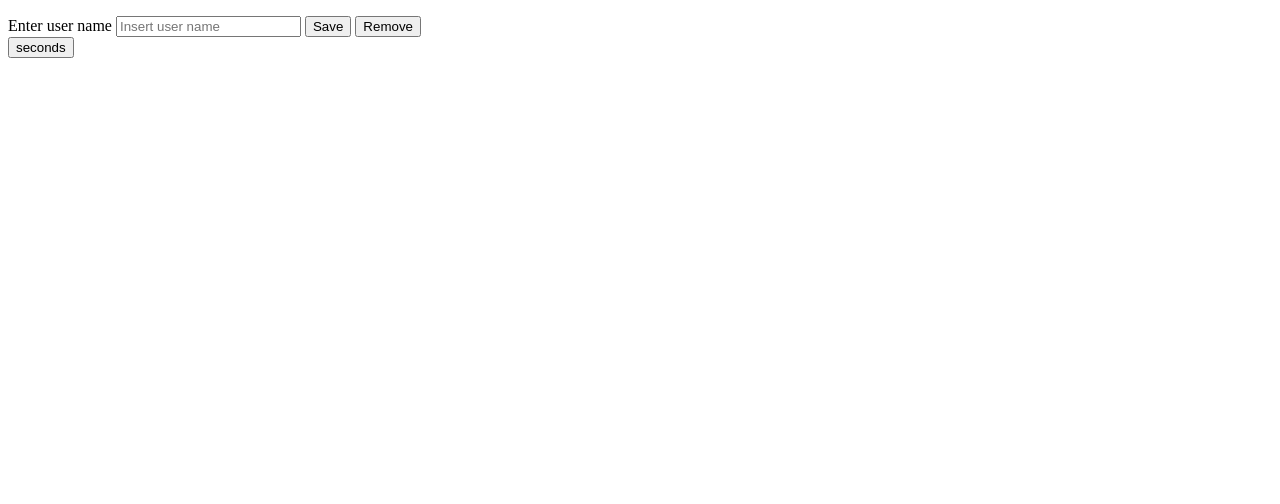
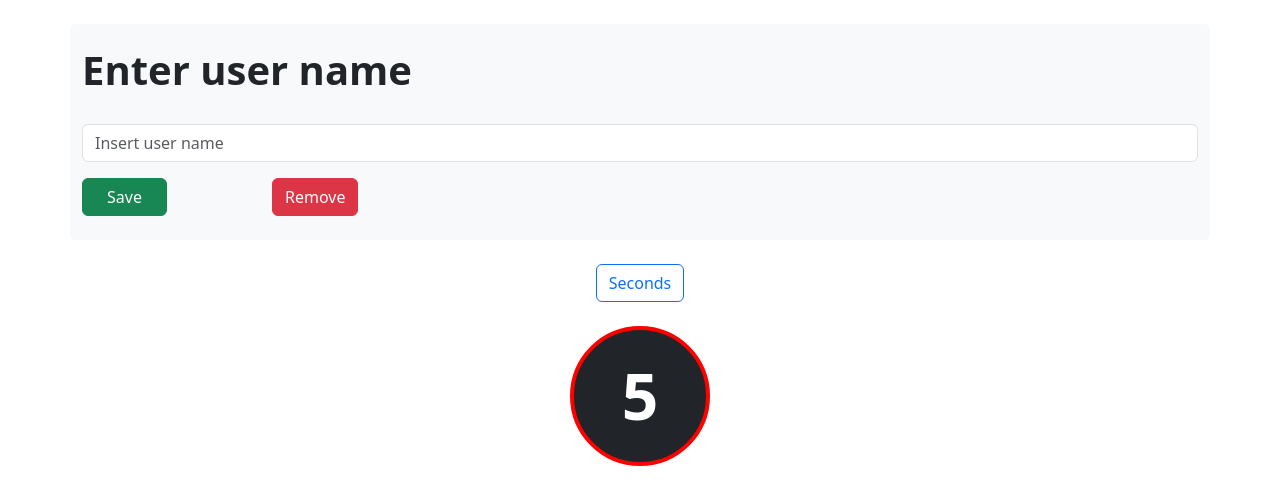
Before and after one commit to Doc-Franz/U2-W7-D2, a plain HTML site: page index.html in a window 1280 px wide. Drawn offline with nearby package versions, Linux system fonts and the light colour scheme.

Commit message:
second-commit

```diff
--- a/index.html
+++ b/index.html
@@ -4,17 +4,44 @@
     <meta charset="UTF-8" />
     <meta name="viewport" content="width=device-width, initial-scale=1.0" />
     <title>U2 W7 D2</title>
+    <link
+      href="https://cdn.jsdelivr.net/npm/bootstrap@5.3.3/dist/css/bootstrap.min.css"
+      rel="stylesheet"
+      integrity="sha384-QWTKZyjpPEjISv5WaRU9OFeRpok6YctnYmDr5pNlyT2bRjXh0JMhjY6hW+ALEwIH"
+      crossorigin="anonymous"
+    />
   </head>
   <body>
     <form id="user-form">
-      <div id="text-area"><p></p></div>
-      <label for="userName" class="form-label">Enter user name</label>
-      <input type="text" id="userName" class="form-control" placeholder="Insert user name" required autocomplete="off" />
+      <div class="container bg-light rounded mt-4">
+        <label for="userName" class="form-label mt-3 fs-1 fw-bold">Enter user name</label>
+        <div id="text-area"><p class="lead"></p></div>
+        <input type="text" id="userName" class="form-control mb-3" placeholder="Insert user name" required autocomplete="off" />
+        <div class="row">
+          <div class="col-2"><button class="btn btn-success mb-4 px-4" type="submit" id="save-btn">Save</button></div>
+          <div class="col-2"><button class="btn btn-danger mb-4" type="button" id="remove-btn">Remove</button></div>
+        </div>
+      </div>
+    </form>
+    <div class="container">
+      <div class="row">
+        <div class="col d-flex justify-content-center"><button id="check-seconds" class="btn btn-outline-primary mt-4">Seconds</button></div>
+      </div>
+      <div class="row">
+        <div class="timer col d-flex justify-content-center mt-4">
+          <p
+            class="d-flex justify-content-center align-items-center bg-dark text-white"
+            style="font-size: 4rem; font-weight: 600; border: 4px solid red; width: 140px; height: 140px; border-radius: 50%"
+          ></p>
+        </div>
+      </div>
+    </div>
 
-      <button class="btn" type="submit" id="save-btn">Save</button>
-      <button class="btn" type="button" id="remove-btn">Remove</button>
-    </form>
-    <button id="check-seconds">seconds</button>
+    <script
+      src="https://cdn.jsdelivr.net/npm/bootstrap@5.3.3/dist/js/bootstrap.bundle.min.js"
+      integrity="sha384-YvpcrYf0tY3lHB60NNkmXc5s9fDVZLESaAA55NDzOxhy9GkcIdslK1eN7N6jIeHz"
+      crossorigin="anonymous"
+    ></script>
     <script src="./script.js"></script>
   </body>
 </html>
--- a/script.js
+++ b/script.js
@@ -21,11 +21,14 @@ userForm.onsubmit = (e) => {
 let contSeconds = sessionStorage.getItem("check-seconds-session") ? parseInt(sessionStorage.getItem("check-seconds-session")) : 0;
 
 const checkSeconds = document.getElementById("check-seconds");
+const timer = document.querySelector(".timer > p");
 
 window.addEventListener("DOMContentLoaded", function () {
+  timer.innerText = contSeconds;
   setInterval(() => {
     contSeconds += 1;
     sessionStorage.setItem("check-seconds-session", contSeconds);
+    timer.innerText = contSeconds;
   }, 1000);
   checkSeconds.onclick = () => {
     console.log(contSeconds);
```
